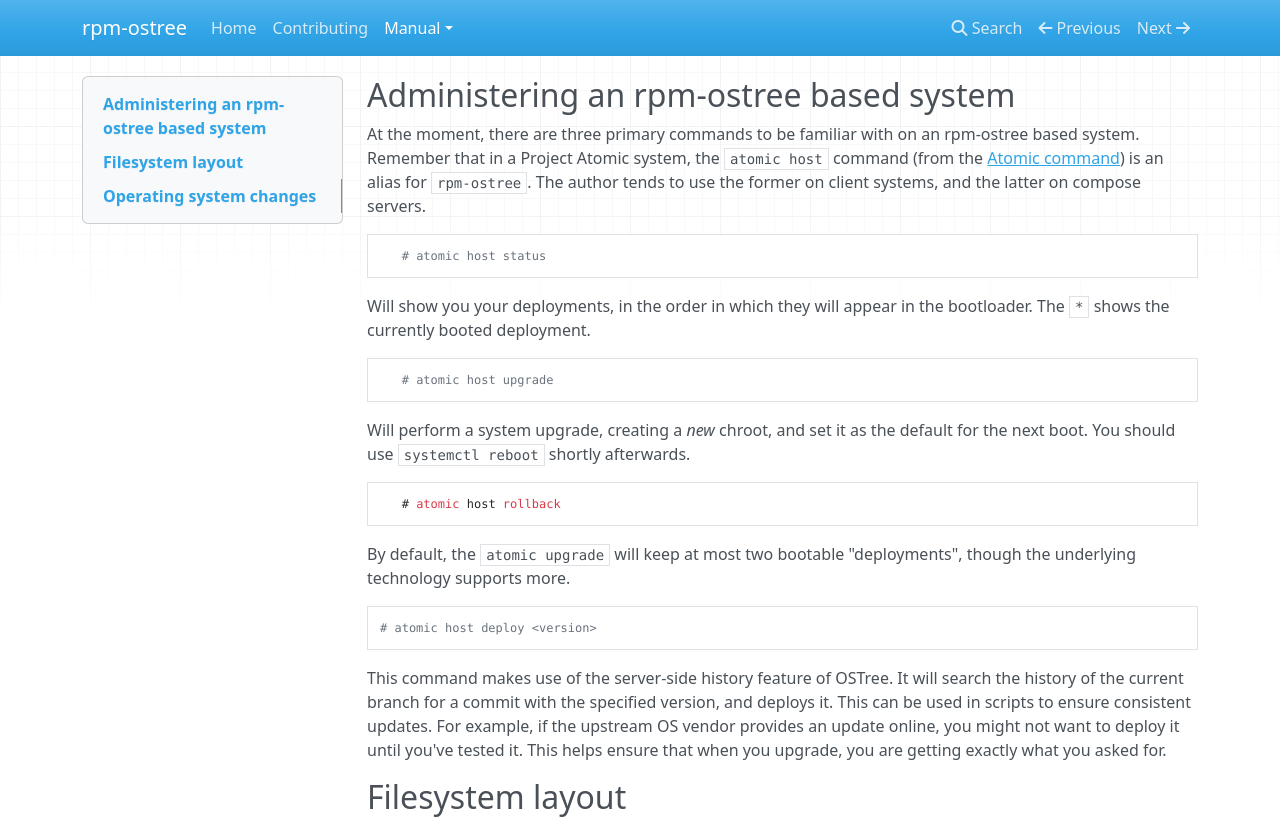
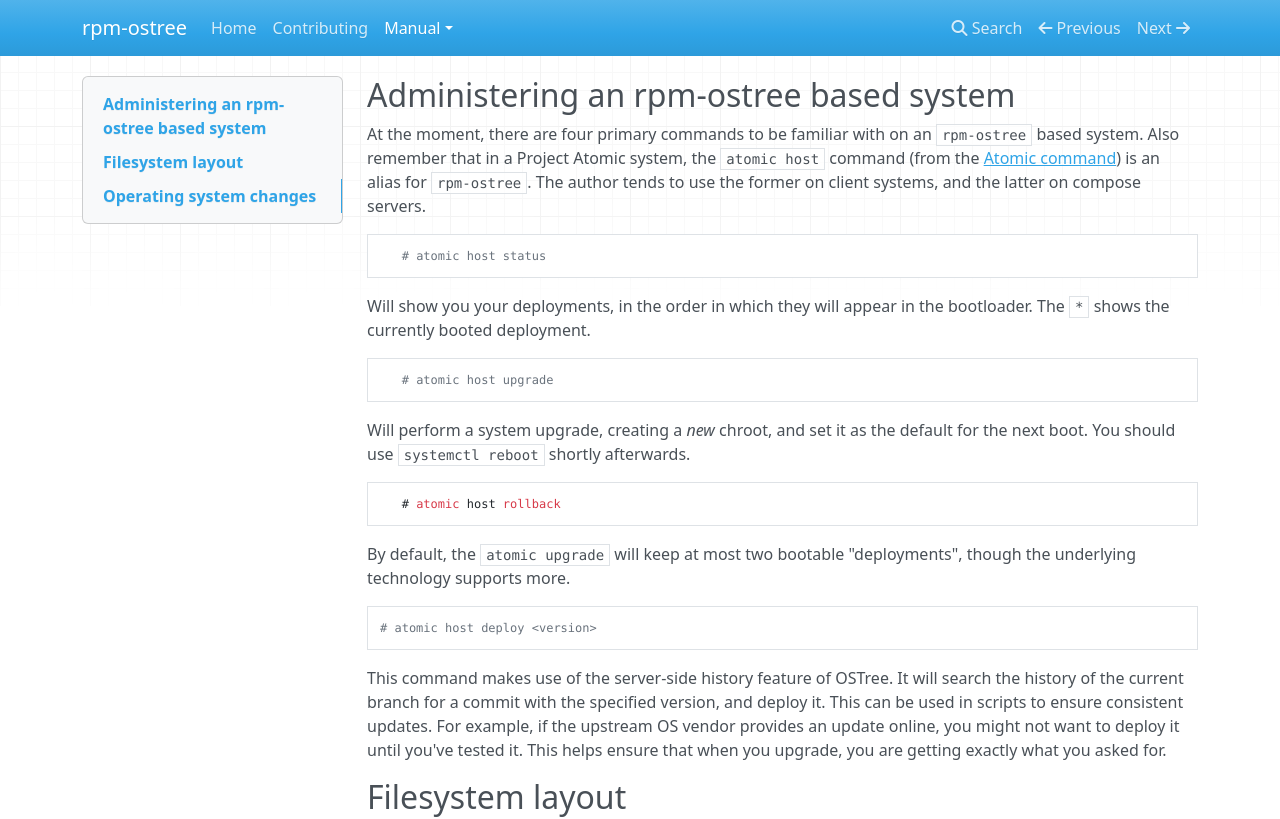
Before and after one commit to coreos/rpm-ostree, an MkDocs documentation site: the page built from docs/manual/administrator-handbook.md, in a window 1280 px wide and 1174 px high. Shown: the top 819 px of the window. Built offline with MkDocs 1.6.1, drawn with Linux system fonts in a browser that asks for light colours; nearby versions of some CDN libraries; old or Windows-style settings are respelled for this version of MkDocs.

Commit message:
fixup! docs/admin: Fix examples, document `deploy` verb

````diff
--- a/docs/manual/administrator-handbook.md
+++ b/docs/manual/administrator-handbook.md
@@ -1,8 +1,8 @@
 ## Administering an rpm-ostree based system
 
-At the moment, there are three primary commands to be familiar with on
-an rpm-ostree based system.  Remember that in a Project Atomic system,
-the `atomic host` command (from the
+At the moment, there are four primary commands to be familiar with on
+an `rpm-ostree` based system.  Also remember that in a Project Atomic
+system, the `atomic host` command (from the
 [Atomic command](https://github.com/projectatomic/atomic/)) is an
 alias for `rpm-ostree`.  The author tends to use the former on client
 systems, and the latter on compose servers.
@@ -31,7 +31,7 @@
 ```
 This command makes use of the server-side history feature of OSTree.
 It will search the history of the current branch for a commit with the
-specified version, and deploys it.  This can be used in scripts to
+specified version, and deploy it.  This can be used in scripts to
 ensure consistent updates.  For example, if the upstream OS vendor
 provides an update online, you might not want to deploy it until
 you've tested it.  This helps ensure that when you upgrade, you are
````
